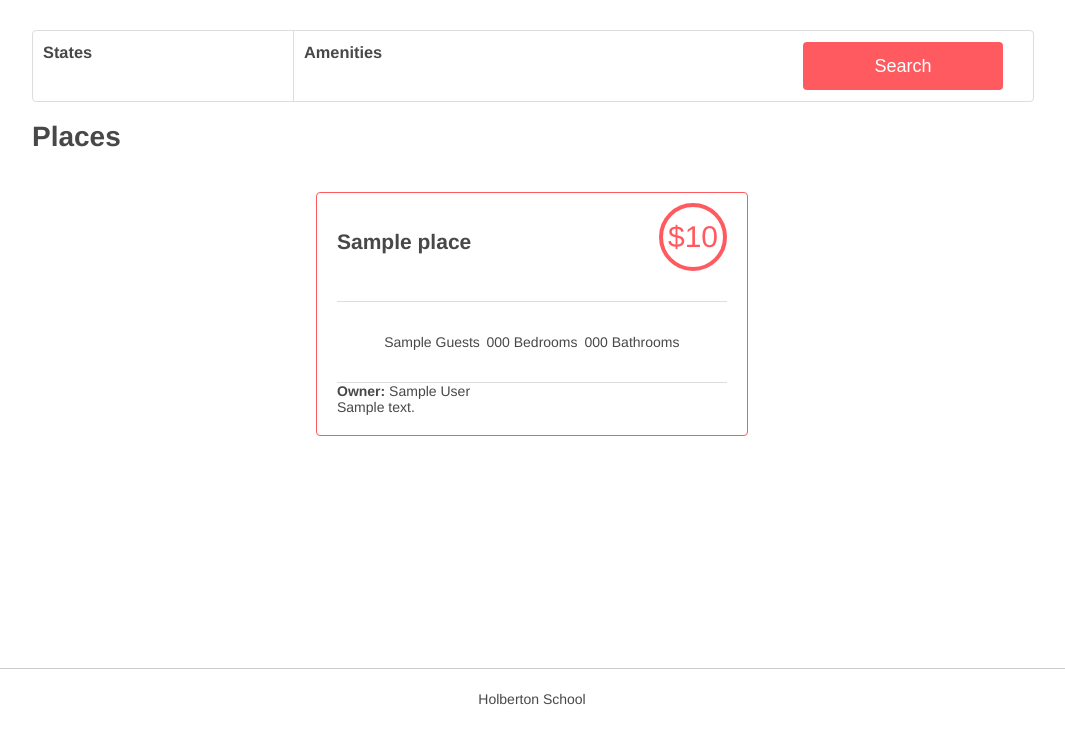
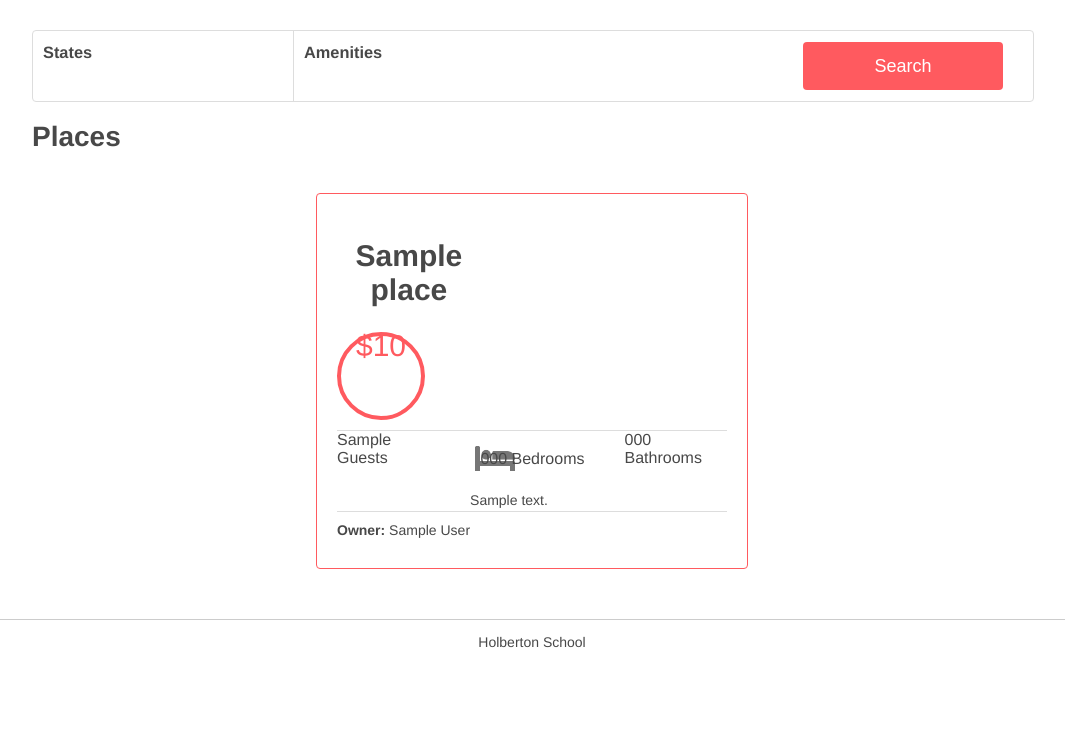
Before and after one commit to spindouken/AirBnB_clone_v4, a Flask app: template web_dynamic/templates/0-hbnb.html in a window 1280 px wide. Shown: the part 71-800 px from the top of the page, without its empty margins (108-1173 px from the left). Run offline with Flask 3, Linux system fonts and the light colour scheme; the template is opened without the code that fills it: most values are stand-ins (such as "Sample title", 1, 10 or a date in 2020).

Commit message:
Task4 files and updated css files

```diff
--- a/web_dynamic/static/styles/3-footer.css
+++ b/web_dynamic/static/styles/3-footer.css
@@ -9,3 +9,11 @@ footer {
     justify-content: center;
     align-items: center;
 }
+footer p {
+    position: absolute;
+    bottom: 0;
+    text-align: center;
+    top: 0;
+    right: 0;
+    left: 0;
+}
--- /dev/null
+++ b/web_dynamic/static/styles/8-places.css
@@ -0,0 +1,119 @@
+.places
+{
+    display: flex;
+    flex-flow: row wrap;
+    justify-content: center;
+    align-content: center;
+    width: 100%;
+    margin-top: 20px;
+}
+
+.places article
+{
+    width: 390px;
+    padding: 20px;
+    margin: 20px;
+    border: 1px solid #FF5A5F;
+    border-radius: 4px;
+    display: flex;
+    align-content: space-between;
+    grid-row-start: 2;
+    flex-direction: row;
+    flex-wrap: wrap;
+    order: 2;
+}
+
+.places h1
+{
+    width: 100%;
+    font-size: 30px;
+    margin-bottom: 0;
+    padding: 15px;
+    text-align: left;
+}
+
+.places h2
+{
+    text-align: center;
+    font-size: 30px;
+    width: 75%;
+    align-content: center;
+}
+
+.price_by_night
+{
+    border: 4px solid #FF5A5F;
+    color: #FF5A5F;
+    font-size: 30px;
+    text-align: center;
+    height: 80px;
+    line-height: 20px;
+    min-width: 60px;
+    width: 80px;
+    display: inline-block;
+    justify-content: center;
+    border-radius: 90%;
+    margin-bottom: 10px;
+}
+
+.information
+{
+    border-top: 1px solid #DDDDDD;
+    border-bottom: 1px solid #DDDDDD;
+    display: flex;
+    height: 80px;
+    width: 100%;
+    flex-flow: row nowrap;
+    justify-content: space-around;
+    font-size: 16px;
+}
+
+.places .user
+{
+    margin: 10px 0;
+}
+
+.places .description
+{
+    margin-top: -20px;
+}
+
+.number_bathroom
+{
+    background: #FFFFFF url('../images/icon_bath.png') 30px center no-repeat;
+    text-align: center;
+    display: flex;
+    flex-direction: column;
+    justify-content: center;
+    align-items: center;
+    height: 75%;
+    width: 50%;
+}
+
+.number_rooms
+{
+    text-align: center;
+    display: flex;
+    flex-direction: column;
+    justify-content: center;
+    align-items: center;
+    background: #FFFFFF url('../images/icon_bed.png') 30px center no-repeat;
+    height: 70%;
+    width: 50%;
+}
+
+.max_guests
+{
+    background: #FFFFFF url('../images/icon_group.png') 30px center no-repeat;
+    text-align: center;
+    display: flex;
+    flex-direction: column;
+    justify-content: center;
+    align-items: center;
+    height: 75%;
+    width: 50%;
+}
+
+footer {
+    position: relative;
+}
```
Also changed, not shown: web_dynamic/3-hbnb.py (+42 -0 lines), web_dynamic/static/scripts/3-hbnb.js (+52 -0 lines), web_dynamic/templates/3-hbnb.html (+65 -0 lines).
